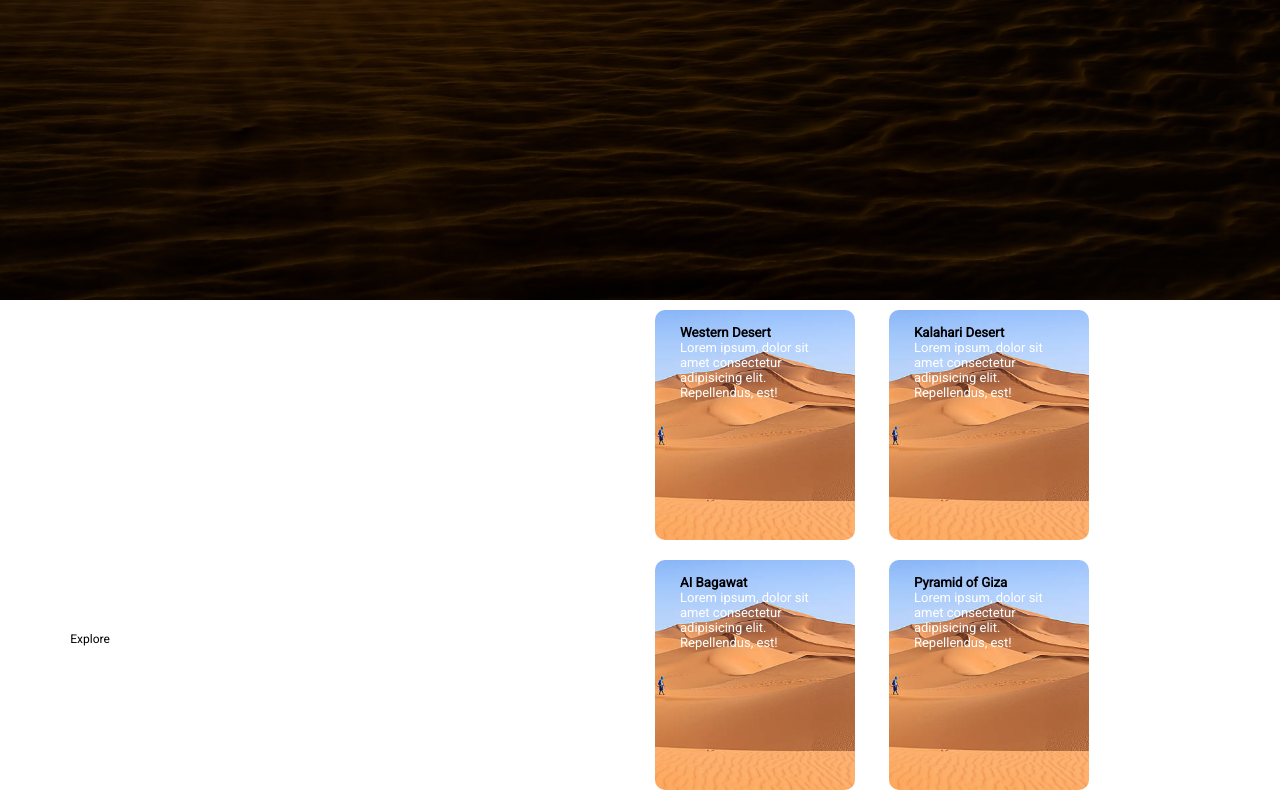
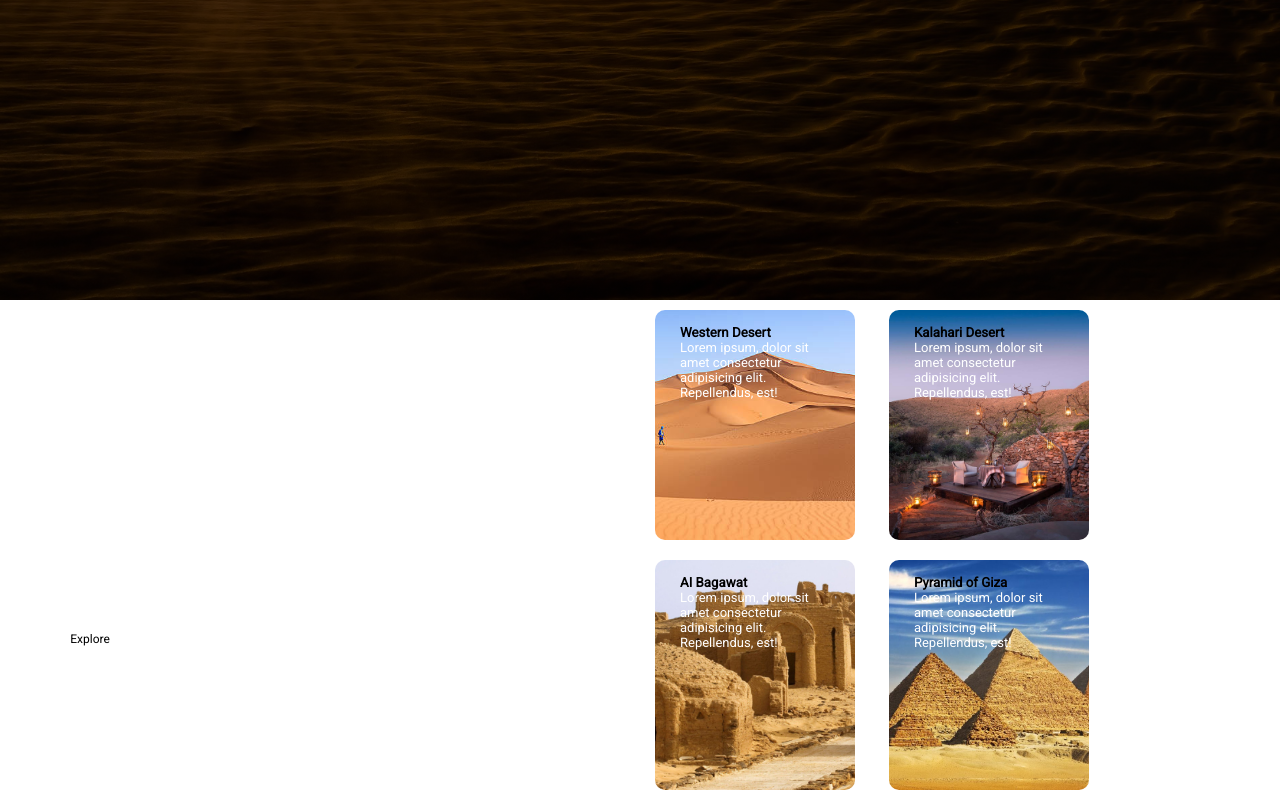
Before and after one commit to webfaisalbd/sahara-desert-header-design-using-html-css, a website: page index.html in a window 1280 px wide. Shown: the part 500-1300 px from the top of the page. Drawn offline with Linux system fonts and the light colour scheme.

Commit message:
add different background-image on different card

```diff
--- a/style.css
+++ b/style.css
@@ -87,6 +87,7 @@ button {
 
 
 
+
 .card {
   width: 200px;
   height: 230px;
@@ -96,7 +97,24 @@ button {
   box-sizing: border-box;
   cursor: pointer;
   margin: 10px 15px;
-  background-image: url(images/westernDesert.jpg);
   background-position: center;
   background-size: cover;
+
+
 }
+
+.card1 {
+  background-image: url(images/westernDesert.jpg);
+}
+
+.card2 {
+  background-image: url(images/kalahariDesert.jpg);
+}
+
+.card3 {
+  background-image: url(images/alBagawat.jpg);
+}
+
+.card4 {
+  background-image: url(images/pyramidOfGiza.jpg);
+}
```
